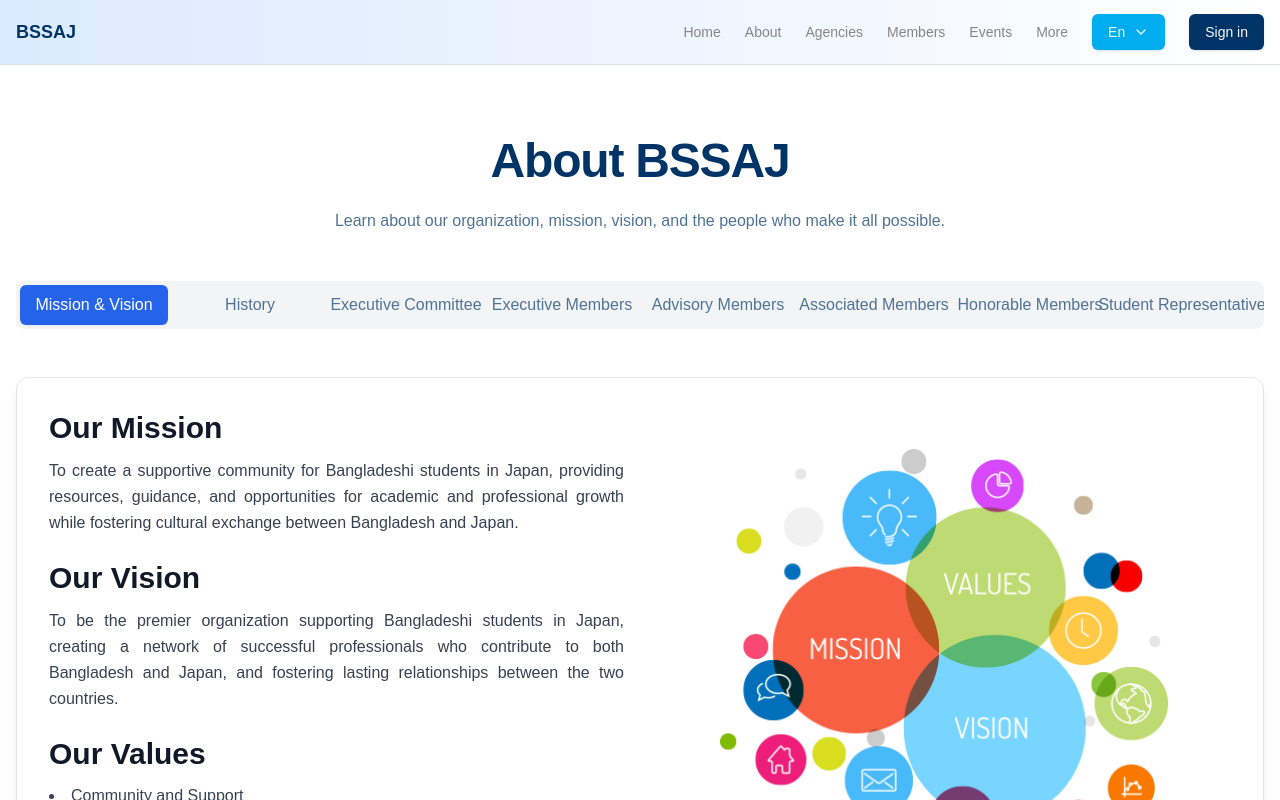
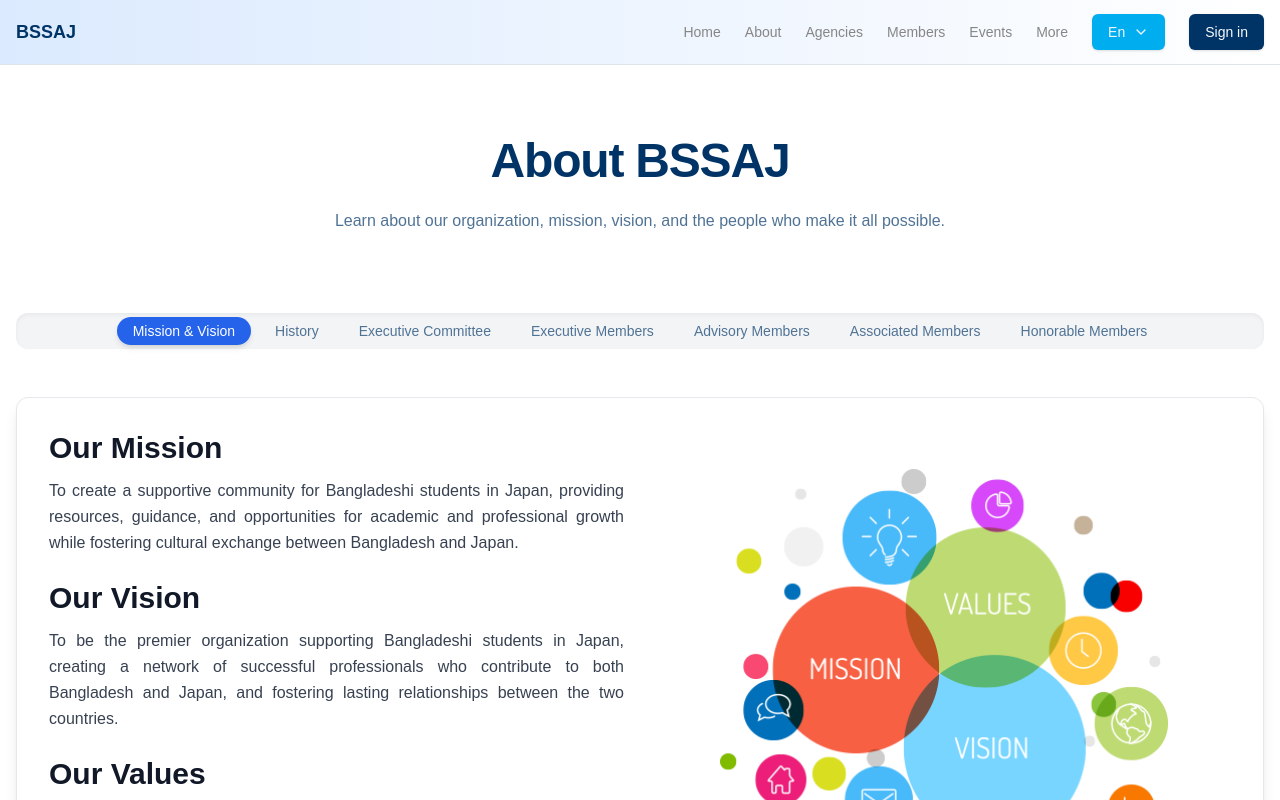
Before and after one commit to sakib-xrz/bssaj-frontend, a Next.js app: page /about in a window 1280 px wide. Shown: the top 800 px of the page. Built offline with nearby package versions, Linux system fonts and the light colour scheme.

Commit message:
about page complete

```diff
--- a/app/(public)/about/about.tsx
+++ b/app/(public)/about/about.tsx
@@ -25,11 +25,13 @@ const AboutBSSAJ: React.FC = () => {
     { value: "advisory-members", label: "Advisory Members" },
     { value: "associated-members", label: "Associated Members" },
     { value: "honorable-members", label: "Honorable Members" },
-    { value: "student-representatives", label: "Student Representatives" },
   ];
 
+  function cn(...classes: (string | undefined | null | false)[]): string {
+    return classes.filter(Boolean).join(" ");
+  }
   return (
-    <Container className="py-12 md:py-16 mt-10">
+    <Container className="py-12 md:py-16 mt-10 lg:mb-28">
       <SectionHeader
         title="About BSSAJ"
         description="Learn about our organization, mission, vision, and the people who make it all possible."
@@ -38,16 +40,19 @@ const AboutBSSAJ: React.FC = () => {
       <Tabs
         value={activeTab}
         onValueChange={setActiveTab}
-        className="w-full mt-12"
+        className="w-full mt-20"
       >
-        {/* Tab Navigation (visible on medium screens and up) */}
-        <div className="hidden sm:block overflow-x-auto pb-4">
-          <TabsList className="grid w-full grid-cols-2 sm:grid-cols-4 md:grid-cols-8 lg:grid-cols-8 h-auto gap-2 p-1 bg-gray-100 rounded-lg">
+        <div className="hidden sm:block overflow-hidden pb-4">
+          <TabsList className="flex flex-wrap gap-2 bg-gray-100 rounded-xl shadow-inner">
             {tabItems.map((item) => (
               <TabsTrigger
                 key={item.value}
                 value={item.value}
-                className="data-[state=active]:bg-blue-600 data-[state=active]:text-white data-[state=active]:shadow-sm rounded-md px-4 py-2 text-sm md:text-base font-medium whitespace-nowrap"
+                className={cn(
+                  "px-4 text-sm font-medium rounded-full transition-colors duration-200",
+                  "data-[state=active]:bg-blue-600 data-[state=active]:text-white",
+                  "data-[state=active]:shadow-md hover:bg-blue-100 whitespace-nowrap"
+                )}
               >
                 {item.label}
               </TabsTrigger>
@@ -56,7 +61,7 @@ const AboutBSSAJ: React.FC = () => {
         </div>
         <div className="sm:hidden w-full flex justify-end mb-6">
           <Select value={activeTab} onValueChange={setActiveTab}>
-            <SelectTrigger className="w-[200px] rounded-md border border-gray-300 bg-white shadow-sm focus:ring-blue-500 focus:border-blue-500 text-base">
+            <SelectTrigger className="w-[250px] rounded-full border-gray-300 shadow-sm text-base">
               <SelectValue placeholder="Select Category" />
             </SelectTrigger>
             <SelectContent>
@@ -68,10 +73,10 @@ const AboutBSSAJ: React.FC = () => {
             </SelectContent>
           </Select>
         </div>
+
         <TabsContent value="mission-vision" className="mt-8">
           <Card className="rounded-xl shadow-lg border border-gray-200 bg-white p-6 md:p-8">
             <CardContent className="p-0 grid grid-cols-1 lg:grid-cols-2 gap-8 items-center">
-              {/* Left Content */}
               <div className="space-y-6">
                 <div>
                   <h2 className="text-3xl font-bold text-gray-900 mb-3">
@@ -109,8 +114,6 @@ const AboutBSSAJ: React.FC = () => {
                   </ul>
                 </div>
               </div>
-
-              {/* Right Image/Graphic */}
               <div className="flex justify-center items-center">
                 <Image
                   src="/images/about-mission.png"
@@ -124,8 +127,6 @@ const AboutBSSAJ: React.FC = () => {
             </CardContent>
           </Card>
         </TabsContent>
-
-        {/* Placeholder for other TabsContent */}
         {tabItems
           .filter((item) => item.value !== "mission-vision")
           .map((item) => (
```
